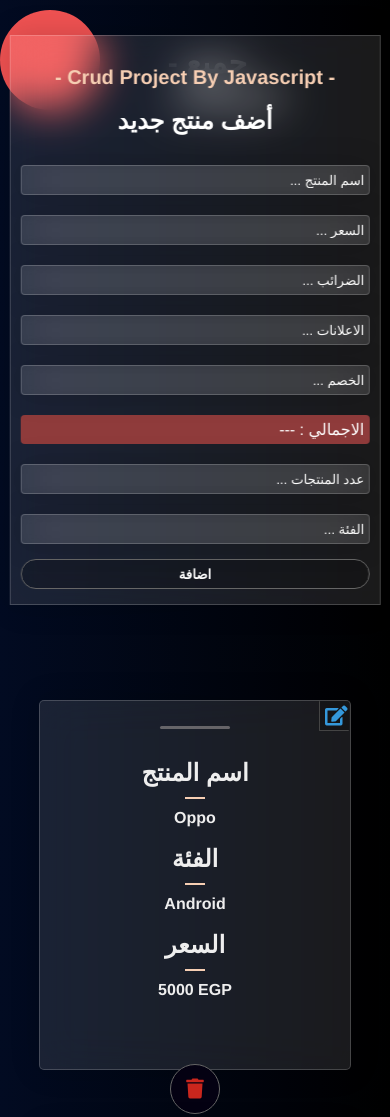
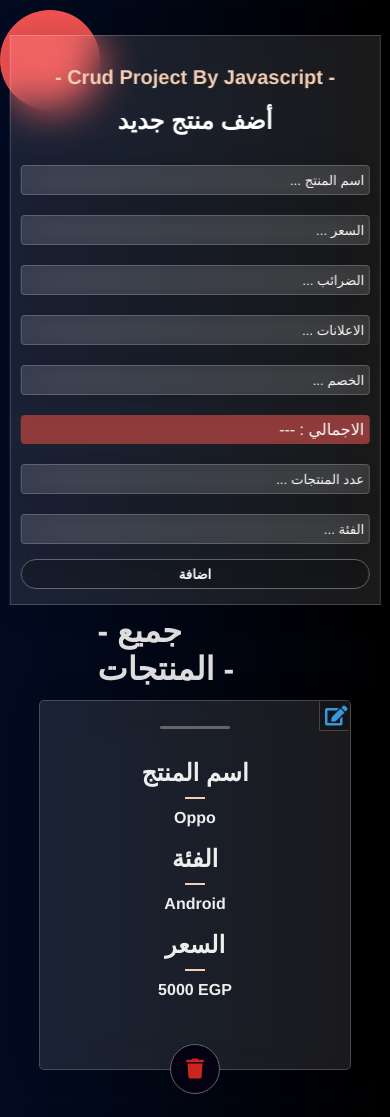
Before and after one commit to Abdallahperfect/crud, a plain HTML site: page index.html in a window 390 px wide. Shown: the top 1117 px of the page. Drawn offline with Linux system fonts and the light colour scheme.

Commit message:
Add files via upload

```diff
--- a/index.html
+++ b/index.html
@@ -187,15 +187,11 @@
 position:absolute;
 top:320px;
 left:50%;
-transform: translate(-50%,-50%);
-
+transform: translate(-50%,-50%)
 
 }
 
-.delete{
-        margin-top: 20px;
 
-}
 .circle{
         background-color: rgb(240, 82, 82);
         width:100px;
@@ -206,8 +202,16 @@
         z-index: 0;
     }
 
+
     .title{
-font-size: 15px;    }
+    position: absolute;
+    top:650px;
+    left:50%;
+
+    transform: translate(-50%,-50%);
+}
+
+
 .content{
     width: 100%;
     height: auto;
@@ -221,7 +225,7 @@
 .card{
     width: 80%;
     margin:30px auto;
-    padding-bottom: 20px;
+    padding-bottom: 150px;
 
 }
 }
```
